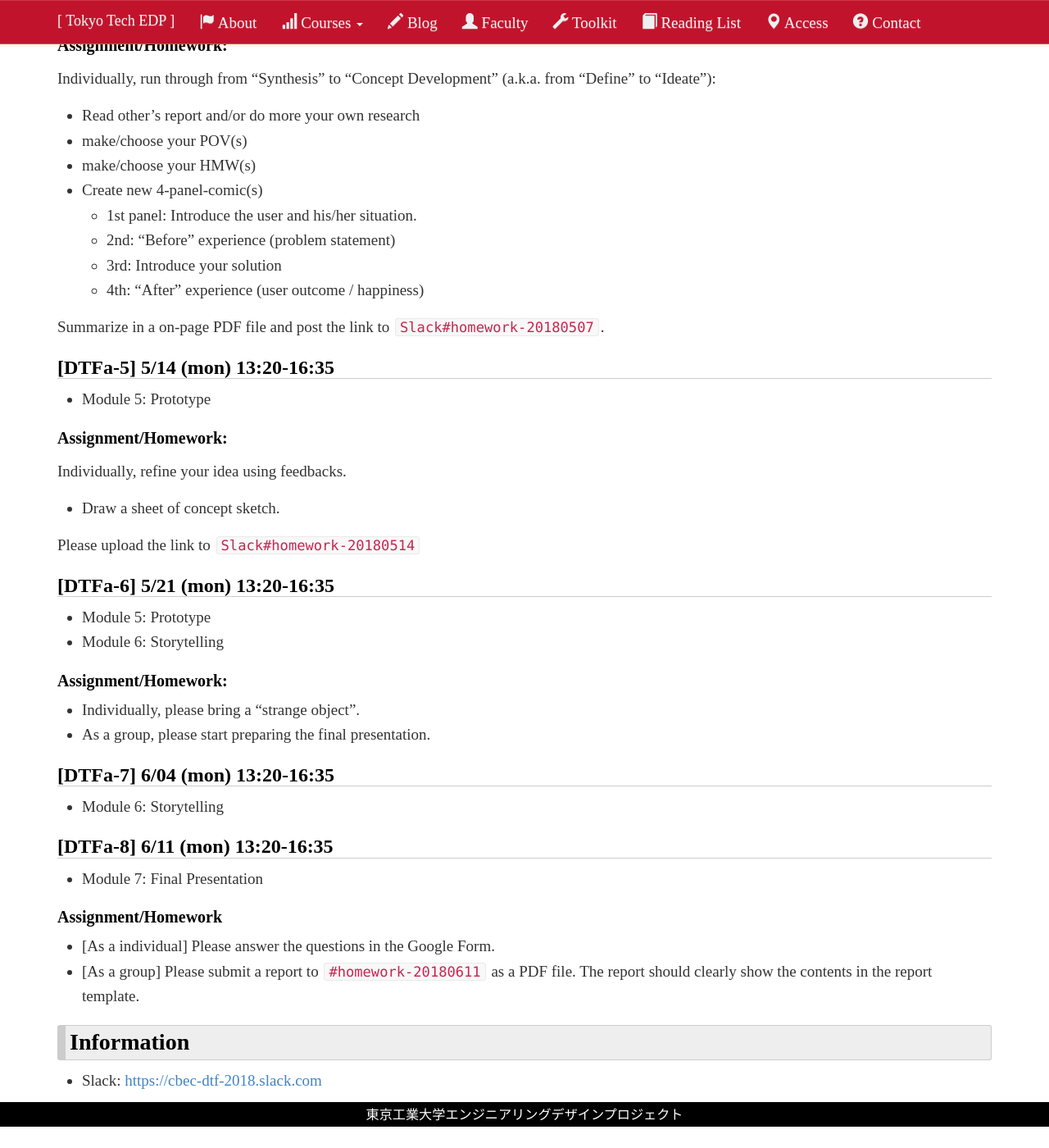
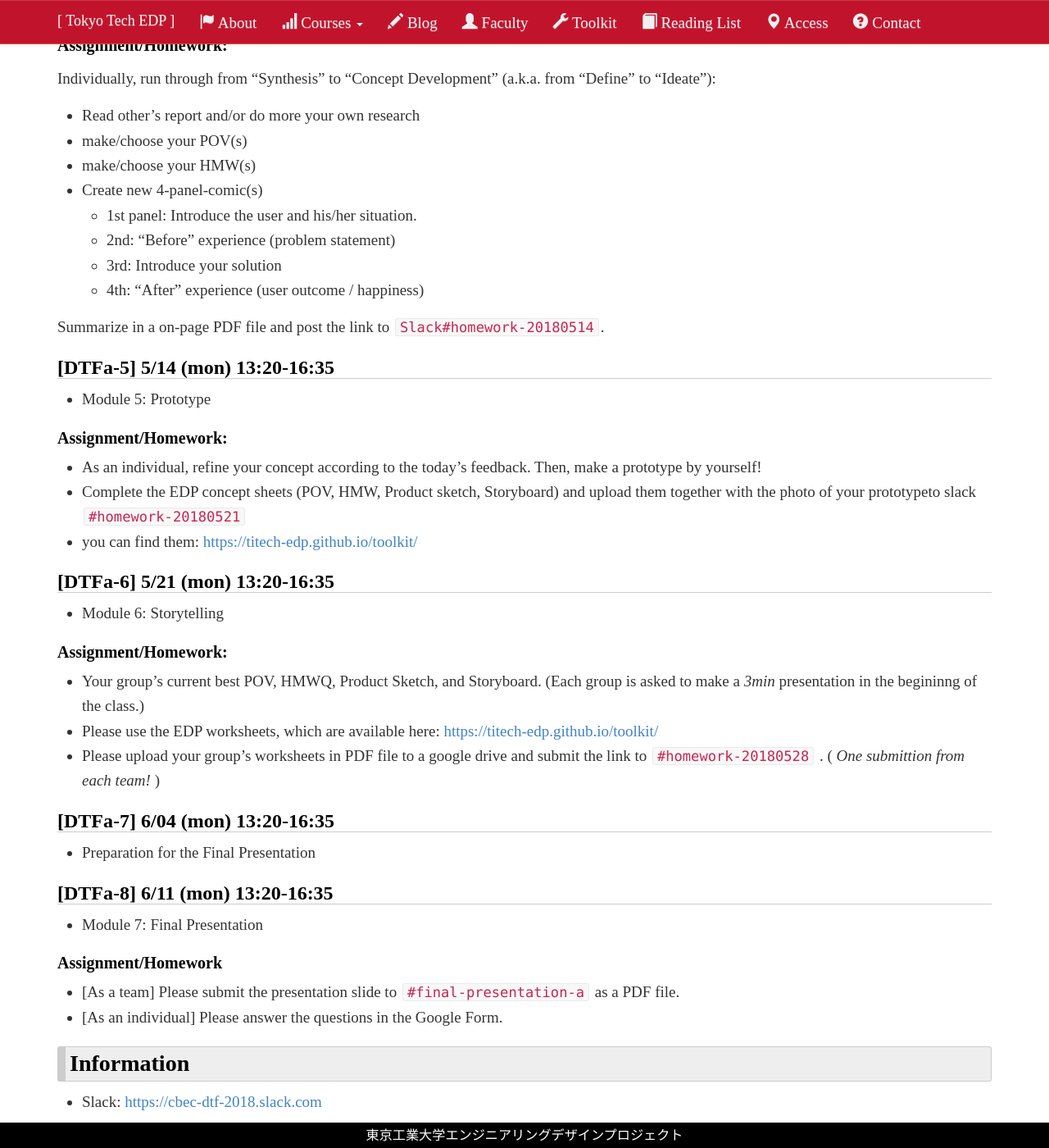
Before and after one commit to titech-edp/titech-edp.github.io, a Jekyll site: the page built from 2018-dtf-a/index.md, in a window 1280 px wide and 1400 px high, scrolled down 1767 px. Shown: the whole window at 82% size. Built offline with Jekyll 4.4.1, drawn with Linux system fonts in a browser that asks for light colours; nearby versions of some CDN libraries; library files that are not in the unit come from our copies; before the commit the page ends 3141 px from its top, so only the background shows below that; some of the changed text lies outside the part shown.

Commit message:
update dtf-a

```diff
--- a/2018-dtf-a/index.md
+++ b/2018-dtf-a/index.md
@@ -71,7 +71,7 @@ Individually, run through from "Synthesis" to "Concept Development" (a.k.a. from
   - 3rd: Introduce your solution
   - 4th: "After" experience (user outcome / happiness)
 
-Summarize in a on-page PDF file and post the link to ``Slack#homework-20180507``.
+Summarize in a on-page PDF file and post the link to ``Slack#homework-20180514``.
 
 ## [DTFa-5] 5/14 (mon) 13:20-16:35
 
@@ -79,25 +79,23 @@ Summarize in a on-page PDF file and post the link to ``Slack#homework-20180507``
 
 ### Assignment/Homework:
 
-Individually, refine your idea using feedbacks.
-
-- Draw a sheet of concept sketch.
-
-Please upload the link to ``Slack#homework-20180514``
+- As an individual, refine your concept according to the today’s feedback. Then, make a prototype by yourself!
+- Complete the EDP concept sheets (POV, HMW, Product sketch, Storyboard) and upload them together with the photo of your prototypeto slack ``#homework-20180521``
+- you can find them: <https://titech-edp.github.io/toolkit/>
 
 ## [DTFa-6] 5/21 (mon) 13:20-16:35
 
-- Module 5: Prototype
 - Module 6: Storytelling
 
 ### Assignment/Homework:
 
-- Individually, please bring a "strange object".
-- As a group, please start preparing the final presentation.
+- Your group's current best POV, HMWQ, Product Sketch, and Storyboard. (Each group is asked to make a *3min* presentation in the begininng of the class.)
+- Please use the EDP worksheets, which are available here: <https://titech-edp.github.io/toolkit/>
+- Please upload your group's worksheets in PDF file to a google drive and submit the link to ``#homework-20180528`` . ( *One submittion from each team!* )
 
 ## [DTFa-7] 6/04 (mon) 13:20-16:35
 
-- Module 6: Storytelling
+- Preparation for the Final Presentation
 
 ## [DTFa-8] 6/11 (mon) 13:20-16:35
 
@@ -105,8 +103,8 @@ Please upload the link to ``Slack#homework-20180514``
 
 ### Assignment/Homework
 
-- [As a individual] Please answer the questions in the Google Form.
-- [As a group] Please submit a report to ``#homework-20180611`` as a PDF file. The report should clearly show the contents in the report template.
+- [As a team] Please submit the presentation slide to ``#final-presentation-a`` as a PDF file.
+- [As an individual] Please answer the questions in the Google Form.
 
 # Information
 
```
Also changed, not shown: other parts of 2018-dtf-a/index.md (+2 -2 lines).
